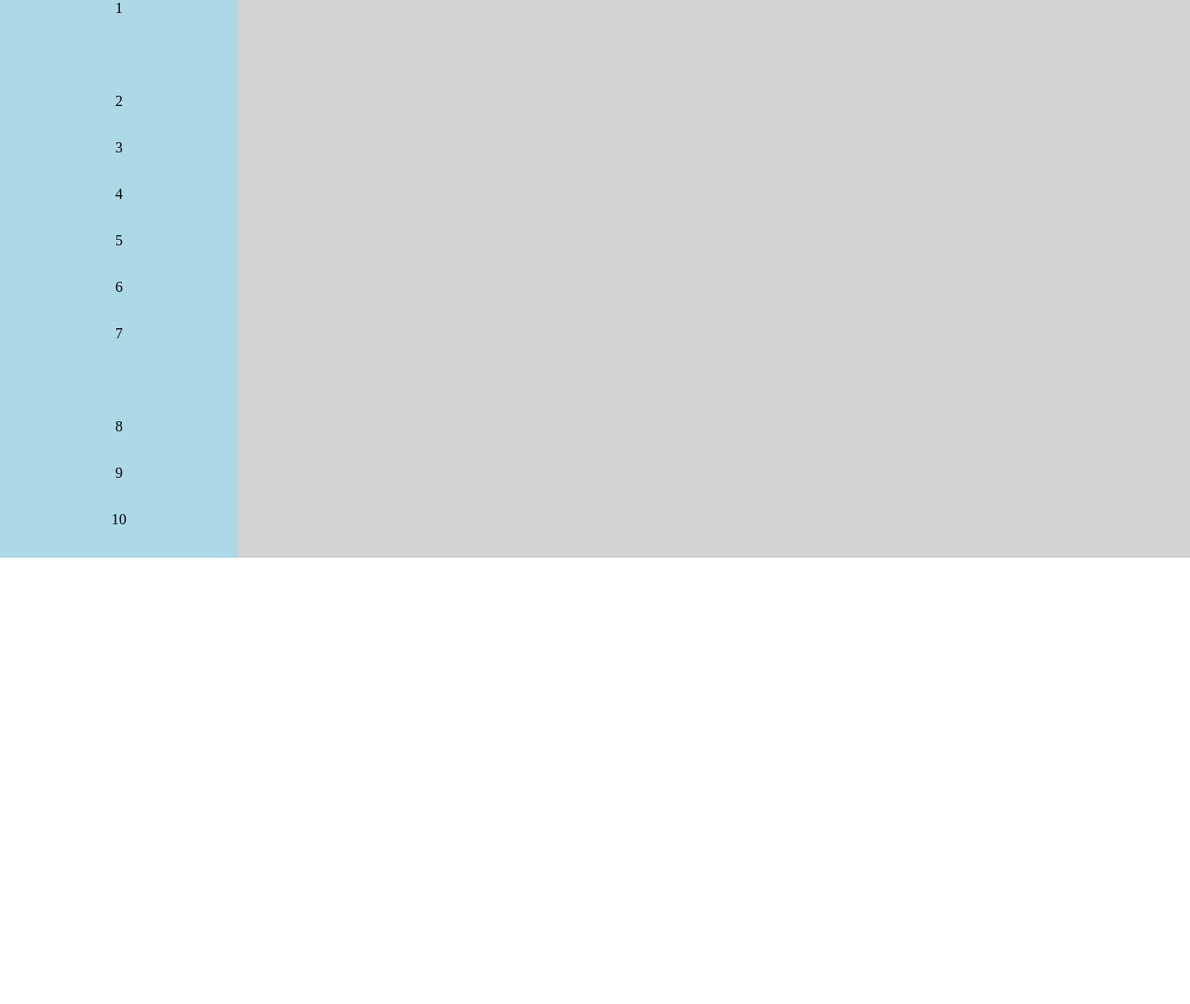
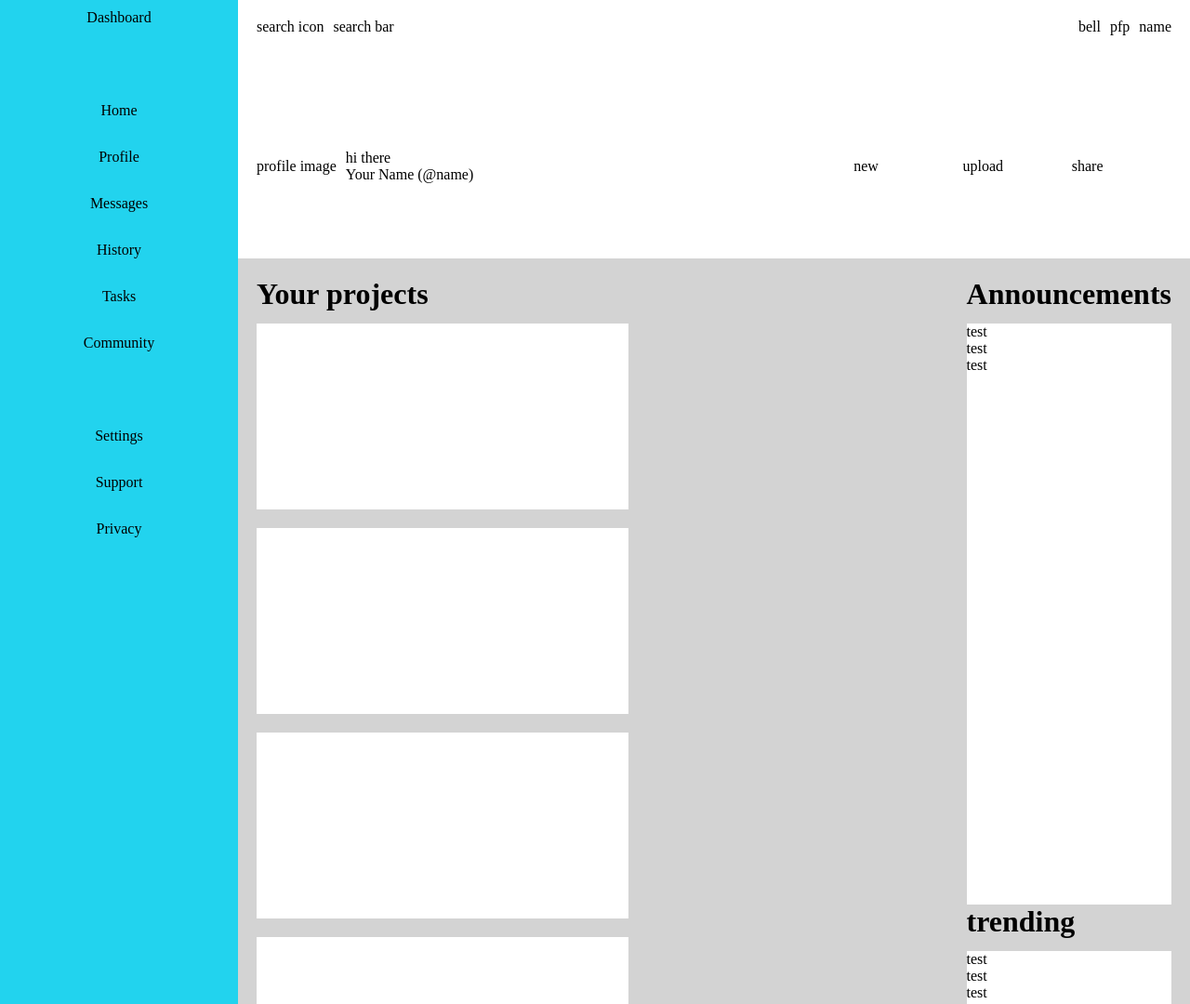
Before and after one commit to IcannotDecide/admin-dashboard, a plain HTML site: page index.html in a window 1280 px wide. Shown: the top 1080 px of the page at 93% size. Before the commit the page ends 800 px from the top, so only its background shows below. Drawn offline with Linux system fonts and the light colour scheme.

Commit message:
Create grid layout

```diff
--- a/index.html
+++ b/index.html
@@ -1,26 +1,94 @@
 <!DOCTYPE html>
 <html lang="en">
+
 <head>
   <meta charset="UTF-8">
   <meta name="viewport" content="width=device-width, initial-scale=1.0">
   <title>Document</title>
   <link rel="stylesheet" href="style.css">
 </head>
+
 <body>
   <div class="main">
     <div class="sidebar">
-      <div>1</div>
-      <div>2</div>
-      <div>3</div>
-      <div>4</div>
-      <div>5</div>
-      <div>6</div>
-      <div>7</div>
-      <div>8</div>
-      <div>9</div>
-      <div>10</div>
+      <div>Dashboard</div>
+      <div>Home</div>
+      <div>Profile</div>
+      <div>Messages</div>
+      <div>History</div>
+      <div>Tasks</div>
+      <div>Community</div>
+      <div>Settings</div>
+      <div>Support</div>
+      <div>Privacy</div>
     </div>
-    <div class="content"></div>
+    <div class="content">
+
+      <div class="header">
+        <div class="header-top">
+          <p>search icon</p>
+          <p>search bar</p>
+          <p></p>
+          <p>bell</p>
+          <p>pfp</p>
+          <p>name</p>
+        </div>
+        <div class="header-bot">
+          <p>profile image</p>
+          <div>
+            <p>hi there</p>
+            <p>Your Name (@name)</p>
+          </div>
+          <p>new</p>
+          <p>upload</p>
+          <p>share</p>
+        </div>
+      </div>
+
+      <div class="body">
+        <h1>Your projects</h1>
+        <h1>Announcements</h1>
+        <div class="cards">
+          <div class="card"></div>
+          <div class="card"></div>
+          <div class="card"></div>
+          <div class="card"></div>
+          <div class="card"></div>
+          <div class="card"></div>
+        </div>
+        <div class="right-sidebar">
+
+
+          <div class="announcements">
+            <div>
+              <p>test</p>
+            </div>
+            <div>
+              <p>test</p>
+            </div>
+            <div>
+              <p>test</p>
+            </div>
+          </div>
+
+          <h1>trending</h1>
+          <div class="trending">
+            <div>
+              <p>test</p>
+            </div>
+            <div>
+              <p>test</p>
+            </div>
+            <div>
+              <p>test</p>
+            </div>
+          </div>
+        </div>
+      </div>
+
+    </div>
+
   </div>
 </body>
+
 </html>
--- a/style.css
+++ b/style.css
@@ -1,5 +1,7 @@
 :root {
-  --test: black;
+  --sidebar-buttons: #22d3ee;
+  --white: white;
+  --body-background: lightgray;
 }
 
 *{
@@ -11,16 +13,78 @@
 .main {
   display: grid;
   grid-template-columns: 1fr 4fr;
+  height: 100vh;
 }
 
 .sidebar {
   display: grid;
   grid-template-rows: 100px repeat(5, 50px) 100px repeat(3, 50px);
-  background-color: lightblue;
+  background-color: var(--sidebar-buttons);
   justify-items: center;
+  padding: 10px;
 }
 
 .content {
   display: grid;
-  background-color: lightgray;
+  grid-template-rows: 1fr 5fr;
 }
+
+.header {
+  background-color: var(--white);
+  display: grid;
+  grid-template-rows: 1fr 2fr;
+}
+
+.header-top {
+  display: grid;
+  grid-template-columns: auto .5fr .5fr repeat(3, auto);
+}
+
+.header-bot {
+  display: grid;
+  grid-template-columns: auto 5fr repeat(3, 1fr);
+  align-items: center;
+}
+
+.header-top, .header-bot {
+  gap: 10px;
+}
+
+.header, .body {
+  padding: 20px;
+}
+
+.body {
+  display: grid;
+  grid-template-columns: 4fr 1fr;
+  grid-template-rows: 50px 1fr;
+  background-color: var(--body-background);
+}
+
+.cards {
+  display: grid;
+  grid-template-columns: repeat(auto-fit, minmax(200px, 400px));
+  gap: 20px;
+}
+
+.cards > h1 {
+  grid-column: 1 / -1;
+}
+
+.card {
+  min-height: 200px;
+  background-color: var(--white);
+}
+
+.right-sidebar {
+  display: grid;
+  grid-template-rows: 1fr 50px 1fr;
+}
+
+.announcements {
+  background-color: var(--white);
+}
+
+.trending {
+  background-color: var(--white);
+}
```
